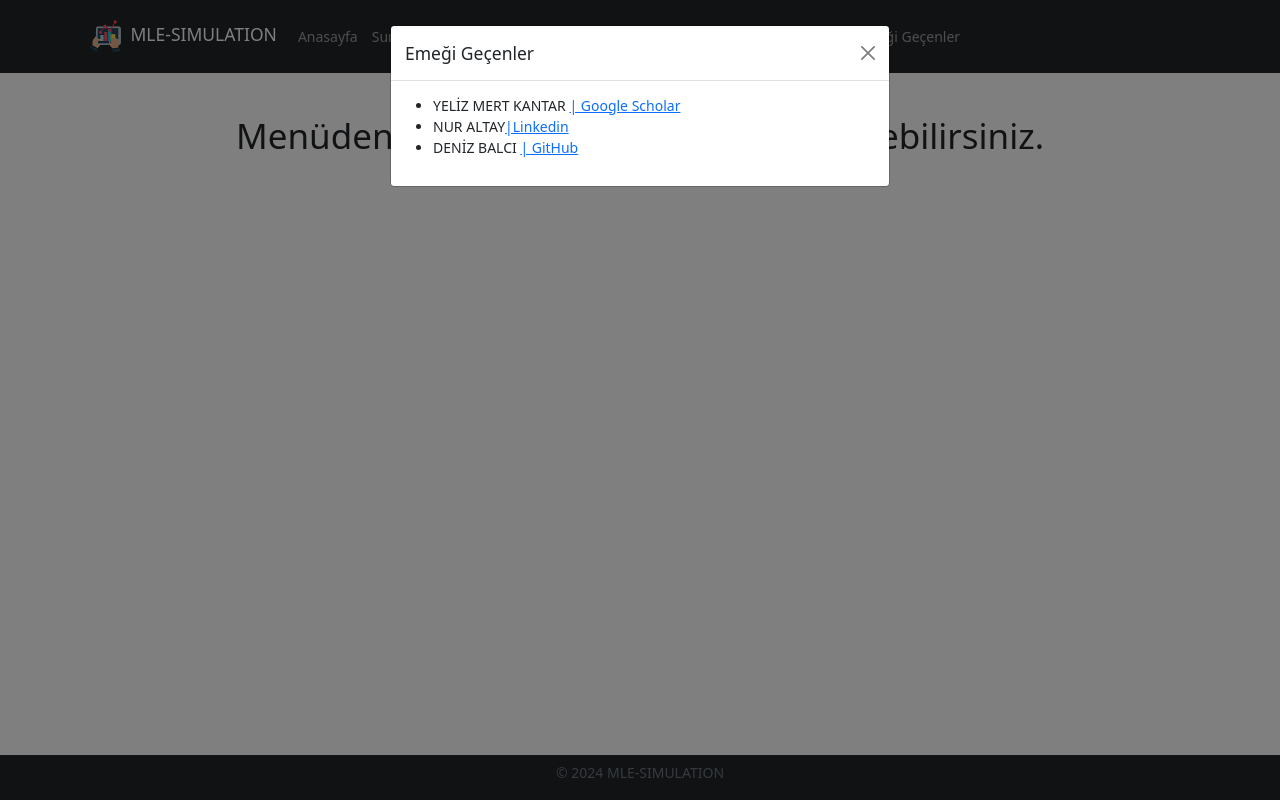
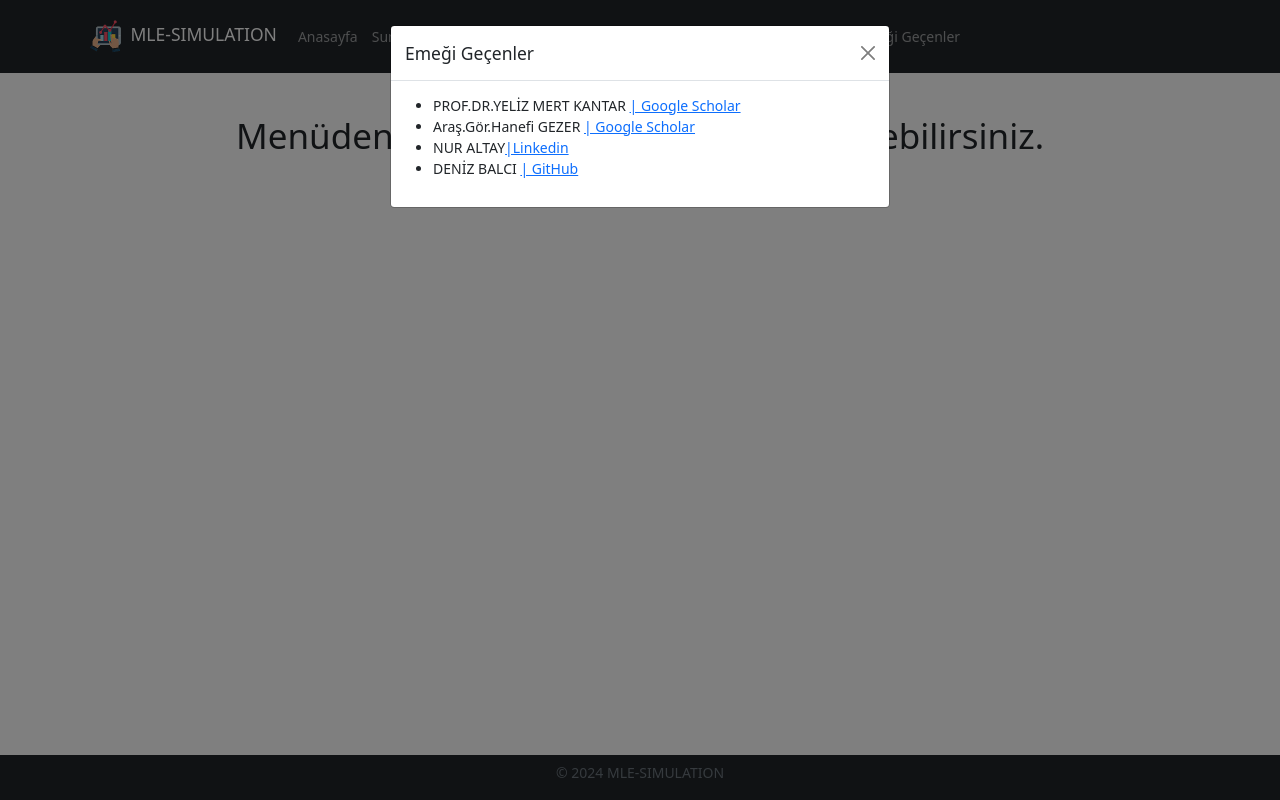
Before and after one commit to SirmaXX/mlesimulation, a Flask app: page / in a window 1280 px wide, after a click on "Emeği Geçenler". Run offline with Flask 3, Linux system fonts and the light colour scheme; some libraries are stand-ins or nearby versions.

Commit message:
grafiklerdeki bug giderildi

```diff
--- a/simulation_app/app/Lib/functions.py
+++ b/simulation_app/app/Lib/functions.py
@@ -118,7 +118,7 @@ def  cma_es_func(data,alpha,beta,eta):
 
 
 def  mle_es_func(data,alpha,beta,eta):
- initial_guess = [1.0, 1.0, 1.0]
+ initial_guess = [alpha,beta,eta]
  options = {'maxfevals': 1000}
  try:
     res = minimize(neg_log_likelihood, initial_guess, args=(data,), method='L-BFGS-B')
--- a/simulation_app/app/routes/main.py
+++ b/simulation_app/app/routes/main.py
@@ -64,6 +64,7 @@ def estimators():
         mleparameters=mle_es_func(datas, alpha, beta, eta)
         cmaes=cma_es_func(datas, alpha, beta, eta)
         leastsq=least_reg_func(datas, alpha, beta, eta)
+        print("leeast " ,leastsq)
         liste=[n,alpha,beta,eta]
         return render_template("views/main/estimator.html", liste=liste,  mleparameters=  mleparameters, cmaes= cmaes,leastsq=leastsq,title="Distrosimulation")
     else:
--- a/simulation_app/app/static/js/graph.js
+++ b/simulation_app/app/static/js/graph.js
@@ -61,14 +61,18 @@ function datagenerator(n, alpha, beta, eta) {
 
 
 function weibullPDF(x, alpha, beta, eta) {
+    if (x > alpha) {
     return (beta / eta) * Math.pow((x - alpha) / eta, beta - 1) * Math.exp(-Math.pow((x - alpha) / eta, beta));
+    }else{
+        return 0;
+    }
 }
 
 function sequencebuilder(start,end,step) {
 
     var start = 0.05;
     var end = 5;
-    var step = 0.001;
+
 
     // Create an array of values
     var x = [];
@@ -84,10 +88,14 @@ function WeibullGraph(canvasid, alpha, beta, eta) {
 
     const mu = mean_of_threeweibull(alpha, beta, eta);
     const sigmas = variance_of_threeweibull(alpha, beta, eta);
+    const std=Math.sqrt(sigmas);
+    const high = mu + 3 * std;
 
-    var xValues = sequencebuilder(0.5, 1, 0.1);
+    var xValues = sequencebuilder(alpha, high, 0.1);
 
     var yValues = xValues.map(function(x) {
+        var pdfValue = weibullPDF(x, alpha, beta, eta).toFixed(2);
+        console.log("x:", x, "PDF:", pdfValue);
         return weibullPDF(x, alpha, beta, eta).toFixed(2);
     });
 
--- a/simulation_app/app/templates/assets/layout.html
+++ b/simulation_app/app/templates/assets/layout.html
@@ -148,9 +148,10 @@
                 </div>
                 <div class="modal-body">
                     <ul>
-                        <li> YELİZ MERT KANTAR <a href="https://scholar.google.com/citations?user=daquyF4AAAAJ&hl=tr"
+                        <li> PROF.DR.YELİZ MERT KANTAR <a href="https://scholar.google.com/citations?user=daquyF4AAAAJ&hl=tr"
                                 data-href="https://scholar.google.com/citations?user=daquyF4AAAAJ&hl=tr" rel="noopener"
                                 target="_blank">| Google Scholar</a></li>
+                        <li> Araş.Gör.Hanefi GEZER <a href="https://scholar.google.com/citations?user=9ZESqGgAAAAJ&hl=tr&oi=ao" >| Google Scholar </a></li>
                         <li>NUR ALTAY<a href="https://www.linkedin.com/in/kafiye-nur-altay-924834135/" data-href="https://www.linkedin.com/in/kafiye-nur-altay-924834135/" rel="noopener" target="_blank">|Linkedin</a></li>
                         <li>DENİZ BALCI <a href="https://github.com/SirmaXX" data-href="https://github.com/SirmaXX"
                                 rel="noopener" target="_blank">| GitHub</a></li>
```
Also changed, not shown: 8 other files.
